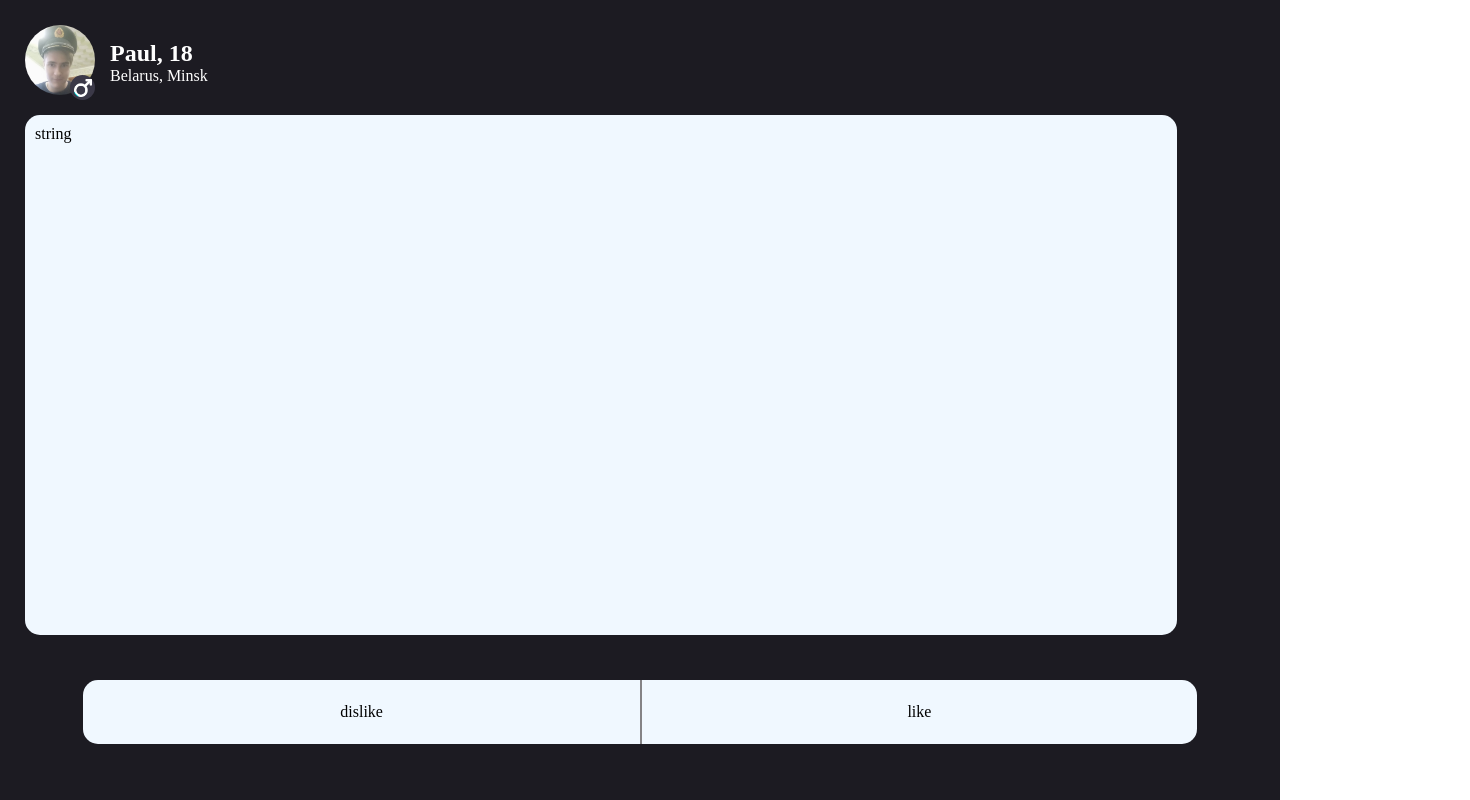
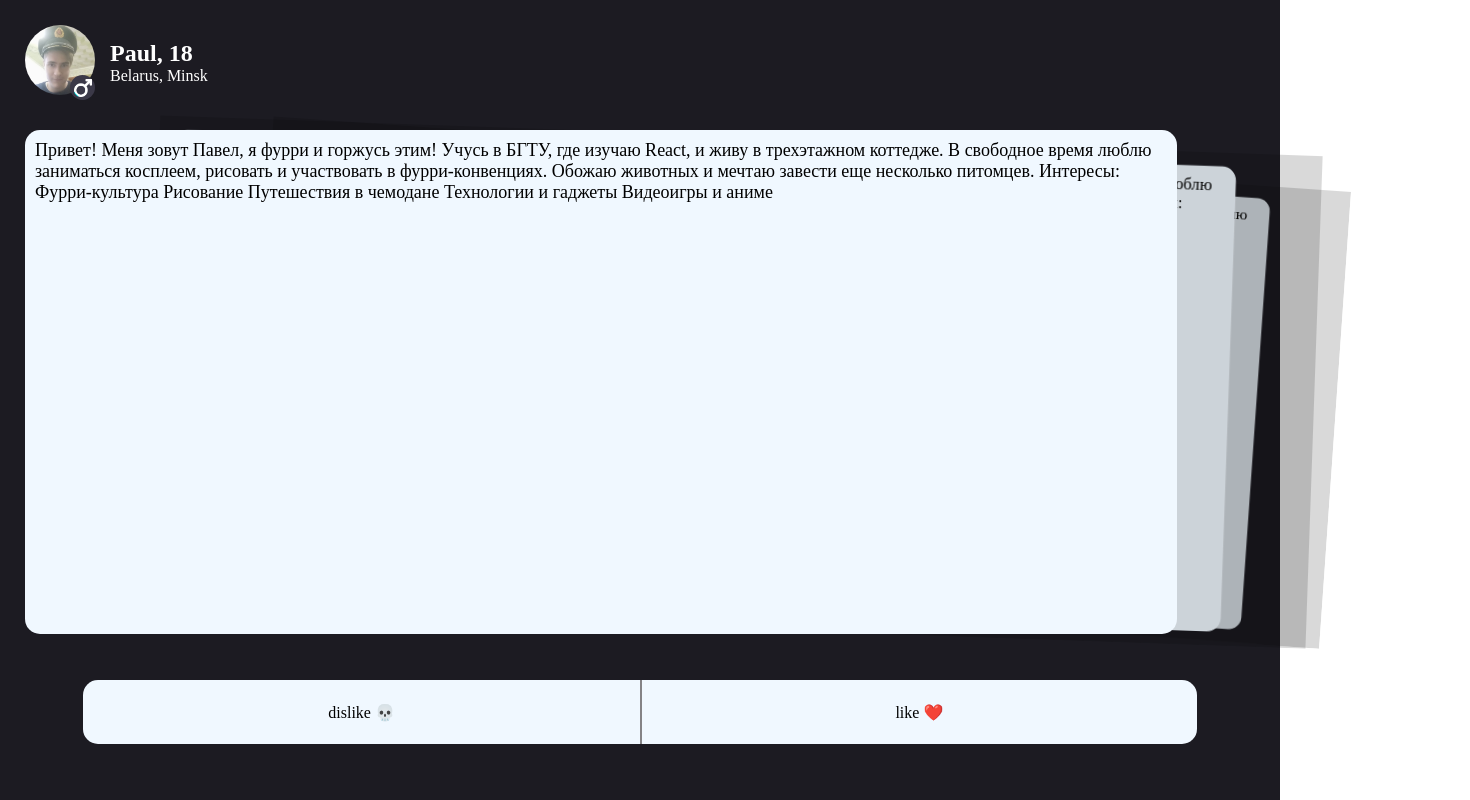
Before and after one commit to beseir/date-app-client, a React (Vite) app: page / in a window 1280 px wide. Shown: the whole page, 1470 px wide, since content can reach past the window. Built offline with nearby package versions, Linux system fonts and the light colour scheme.

Commit message:
profile cards swiper

```diff
--- a/package.json
+++ b/package.json
@@ -10,11 +10,12 @@
     "preview": "vite preview"
   },
   "dependencies": {
+    "@react-buddy/ide-toolbox": "^2.4.0",
     "react": "^18.2.0",
     "react-dom": "^18.2.0",
     "react-slick": "^0.30.2",
     "slick-carousel": "^1.8.1",
-    "@react-buddy/ide-toolbox": "^2.4.0"
+    "swiper": "^11.1.4"
   },
   "devDependencies": {
     "@types/react": "^18.2.66",
--- a/src/components/BottomBar.tsx
+++ b/src/components/BottomBar.tsx
@@ -3,8 +3,8 @@ export const BottomBar = () => {
     return (
         <div className={"bar-container"}>
             <div className={"bottom-bar"}>
-                <div className={"button-bar dislike"}>dislike</div>
-                <div className={"button-bar like"}>like</div>
+                <div className={"button-bar dislike"}>dislike 💀</div>
+                <div className={"button-bar like"}>like ❤️</div>
             </div>
         </div>
 
--- a/src/components/Match.tsx
+++ b/src/components/Match.tsx
@@ -1,21 +1,12 @@
 import "slick-carousel/slick/slick.css";
 import "../styles/MatchPage.css"
 
-import Slider from "react-slick";
 import {Profile} from "./Profile.tsx";
-import React from "react";
 import {BottomBar} from "./BottomBar.tsx";
 
 export const Match = () => {
 
-    const sliderSettings = {
-        easing:"ease",
-        arrows: false,
-        infinite: false,
-        speed: 300,
-        slidesToShow: 1,
-        slidesToScroll: 1,
-    }
+
     const images:string[] = [
         './pasha/photo_2023-09-28_22-02-49.jpg',
         './pasha/photo_2024-01-06_19-46-53.jpg',
@@ -33,7 +24,15 @@ export const Match = () => {
     const props = () => {
         return{
             profileImageURL: getRandomImage(),
-            description: "string",
+            description: "Привет! Меня зовут Павел, я фурри и горжусь этим! Учусь в БГТУ, где изучаю React, и живу в трехэтажном коттедже. В свободное время люблю заниматься косплеем, рисовать и участвовать в фурри-конвенциях. Обожаю животных и мечтаю завести еще несколько питомцев.\n" +
+                "\n" +
+                "Интересы:\n" +
+                "\n" +
+                "    Фурри-культура\n" +
+                "    Рисование\n" +
+                "    Путешествия в чемодане\n" +
+                "    Технологии и гаджеты\n" +
+                "    Видеоигры и аниме\n",
             username: "Paul",
             age: 18,
             location: {country:"Belarus", city:"Minsk"},
@@ -43,11 +42,7 @@ export const Match = () => {
 
     return (
         <>
-            <Slider {...sliderSettings} className={"match-slider"}>
-                {Array.from({ length: 40 }).map((_, index) => (
-                    <React.Fragment key={index}>{<Profile data={props()}/>}</React.Fragment>
-                ))}
-            </Slider>
+            <Profile data={props()}/>
             <BottomBar/>
         </>
 
--- a/src/components/Profile.tsx
+++ b/src/components/Profile.tsx
@@ -1,8 +1,12 @@
 import "../styles/Profile.css"
 import React from "react";
-
+import { EffectCards } from 'swiper/modules';
+import {Swiper, SwiperSlide} from "swiper/react";
+import 'swiper/css';
+import 'swiper/css/effect-cards';
 
 export const Profile: React.FC<UserProfile> =  ({data:{username, location, age, profileImageURL, description}}) => {
+
     return (
         <div className={"profile"} >
             <div className={"profile-header"}>
@@ -19,9 +23,19 @@ export const Profile: React.FC<UserProfile> =  ({data:{username, location, age,
                 </div>
 
             </div>
+            <Swiper
+                effect={'cards'}
+                grabCursor={true}
+              //  loop={true}
+                modules={[EffectCards]}
+                className="mySwiper"
+            >
+                <SwiperSlide><div className={"profile-card"}>{description}</div></SwiperSlide>
+                <SwiperSlide><div className={"profile-card"}>{description}</div></SwiperSlide>
+                <SwiperSlide><div className={"profile-card"}>{description}</div></SwiperSlide>
 
+            </Swiper>
 
-            <div className={"profile-card"}>{description}</div>
         </div>
     );
 };
--- a/src/styles/App.css
+++ b/src/styles/App.css
@@ -5,6 +5,7 @@
 }
 html,body{
     height: 100%;
+
 }
 .app{
     background-color: #1c1b22;
--- a/src/styles/Buttons.css
+++ b/src/styles/Buttons.css
@@ -5,12 +5,12 @@
     align-items: center;
     justify-content: center;
 }
-.dislike:active{
+.dislike:active, .dislike:hover{
     background-color: #dbe1e7;
     border-bottom-left-radius: 15px;
     border-top-left-radius: 15px;
 }
-.like:active{
+.like:active, .like:hover{
     background-color: #dbe1e7;
     border-bottom-right-radius: 15px;
     border-top-right-radius: 15px;
--- a/src/styles/Profile.css
+++ b/src/styles/Profile.css
@@ -18,6 +18,7 @@
 }
 .description-text{
     text-align: center;
+
 }
 .profile-header{
     margin: 15px;
@@ -27,10 +28,11 @@
 .profile-card{
     background-color: aliceblue;
     width: 90vw;
-    min-height: 65vh;
+    min-height: 63vh;
     margin: 15px;
     border-radius: 15px;
     padding: 10px;
+    font-size: 18px;
 }
 .sex{
     display: flex;
```
Also changed, not shown: 1 other file (tests, documents, lock files or other folders).
